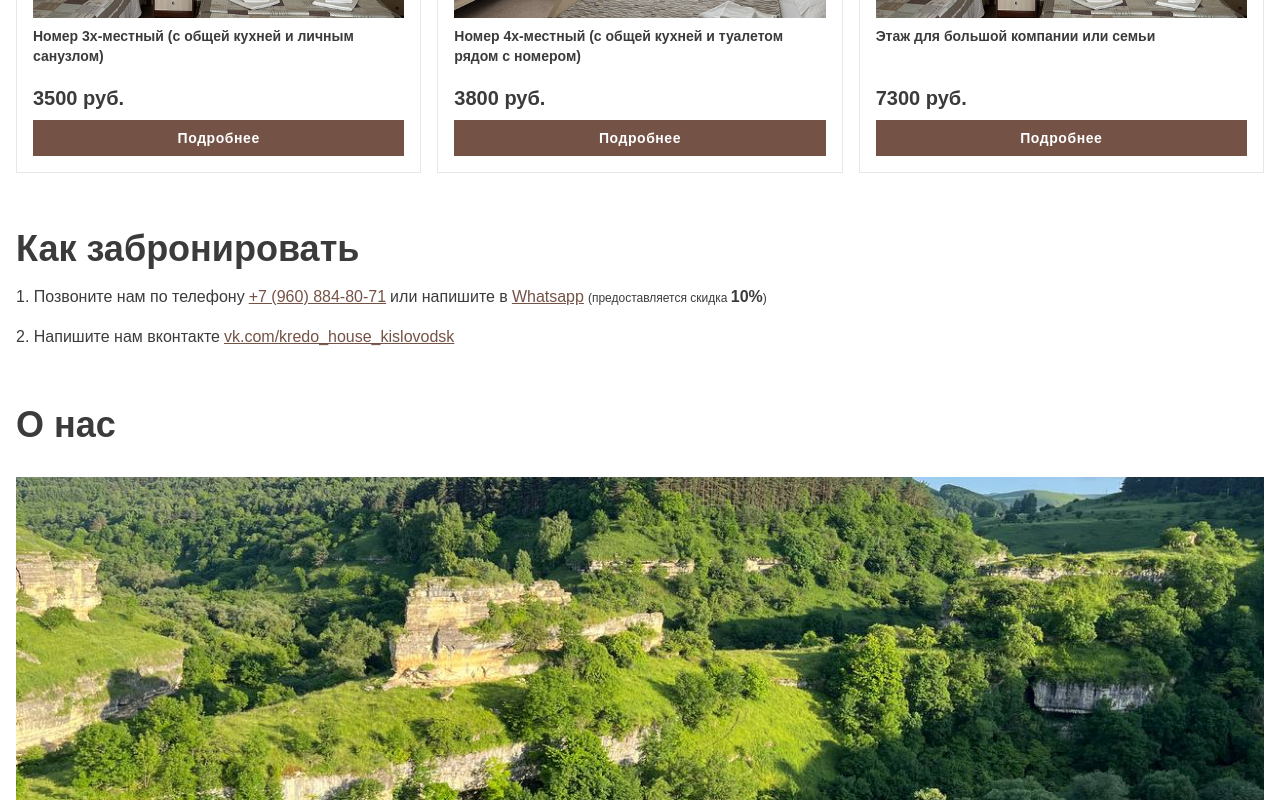
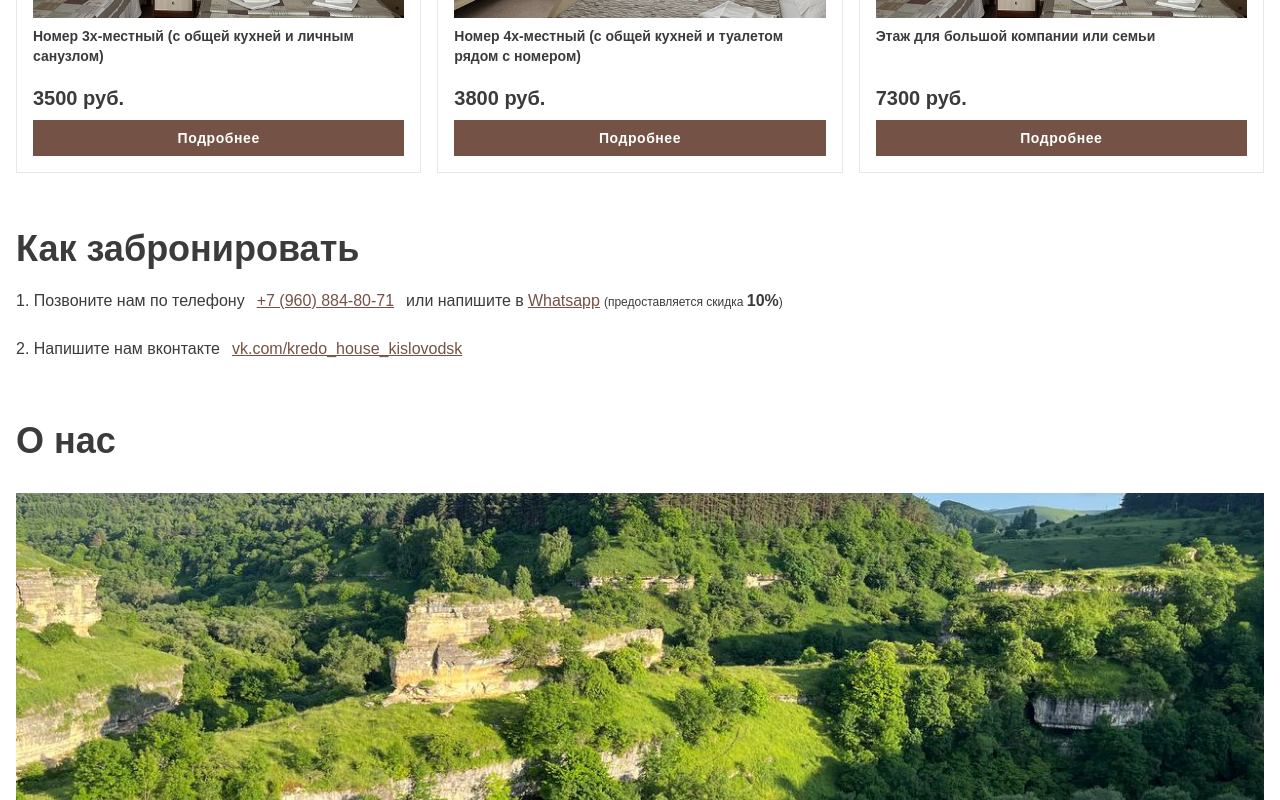
Before and after one commit to Salyens/Next-test-timeweb, a Next.js app: page / in a window 1280 px wide. Shown: the part 1608-2408 px from the top of the page. Built offline with nearby package versions, Linux system fonts and the light colour scheme.

Commit message:
Refine link interactions and styling across components
- Update global CSS for smoother link hover and active states
- Adjust header and link component styling
- Modify tracking and text sizing for improved readability
- Remove unnecessary hover animations on room cards

```diff
--- a/src/app/globals.css
+++ b/src/app/globals.css
@@ -7,18 +7,19 @@ html {
   scroll-behavior: smooth;
 }
 
-/* section {
-  scroll-snap-align: start;
-} */
-
 body {
   @apply text-main font-sans;
 }
 
 a {
-  transition: opacity 0.2s ease;
+  transition: all 0.2s ease;
 }
 
 a:hover {
-  opacity: 0.7;
+  opacity: 0.8;
+  scale: 1.1;
 }
+
+a:active {
+  scale: 0.9;
+}
--- a/src/components/Header/Header.tsx
+++ b/src/components/Header/Header.tsx
@@ -94,7 +94,7 @@ const Header = () => {
             animate={isOpen ? "open" : "closed"}
             variants={variants}
             className={classNames(
-              "flex items-center lg:gap-8 gap-4 justify-center py-4 flex-col lg:flex-row lg:static absolute z-10 border-t border-gray-200 text-white md:border-none text-sm font-bold tracking-[0.04em]",
+              "flex items-center lg:gap-8 gap-4 justify-center py-4 flex-col lg:flex-row lg:static absolute z-10 border-t border-gray-200 text-white md:border-none text-sm font-bold",
               {
                 "absolute top-full left-0 w-full bg-secondary":
                   isOpen,
--- a/src/components/Header/HeaderLinks/HeaderLinks.tsx
+++ b/src/components/Header/HeaderLinks/HeaderLinks.tsx
@@ -79,6 +79,7 @@ const HeaderLinks = ({
           key={link.id}
           href={link.href}
           variants={isMobile ? itemVariants : itemVariants}
+          className="tracking-[0.04em]"
         >
           {link.text}
         </motion.a>
--- a/src/components/HowToBook/HowToBook.tsx
+++ b/src/components/HowToBook/HowToBook.tsx
@@ -15,7 +15,7 @@ const HowToBook = () => {
             </p>
             <Phone
               showIcon={false}
-              className="underline text-secondary inline"
+              className="underline text-secondary inline  px-2 py-1 text-sm lg:text-base"
             />
             <p className="inline">или напишите в</p>
             <a
@@ -43,7 +43,7 @@ const HowToBook = () => {
               href="https://vk.com/kredo_house_kislovodsk"
               target="_blank"
               rel="noopener noreferrer"
-              className="underline text-secondary inline"
+              className="underline text-secondary inline px-2 py-1"
             >
               vk.com/kredo_house_kislovodsk
             </a>
--- a/src/components/Rooms/OneRoom/OneRoom.tsx
+++ b/src/components/Rooms/OneRoom/OneRoom.tsx
@@ -10,7 +10,6 @@ const OneRoom = ({ room }: { room: Room }) => {
       <MotionDiv
         initial={{ opacity: 0 }}
         whileInView={{ opacity: 1 }}
-        whileHover={{ scale: 1.05 }}
         transition={{ duration: 0.2 }}
       >
         <Link
--- a/src/components/common/Phone/Phone.tsx
+++ b/src/components/common/Phone/Phone.tsx
@@ -19,7 +19,7 @@ const Phone = ({
   return (
     <a
       className={classNames(
-        "flex items-center gap-2 text-xs lg:text-base",
+        "flex items-center gap-2 text-base",
         className
       )}
       href={`tel:${phone}`}
```
